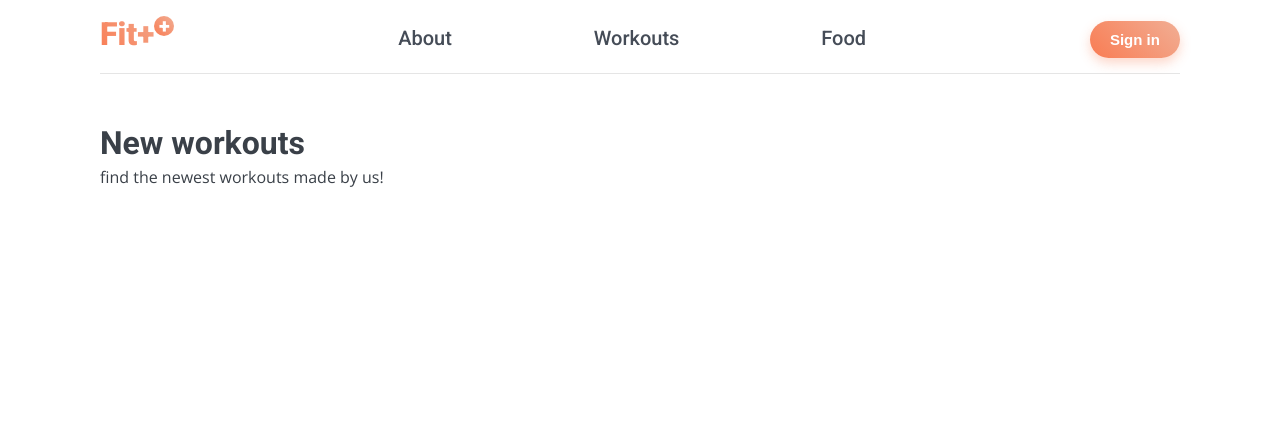
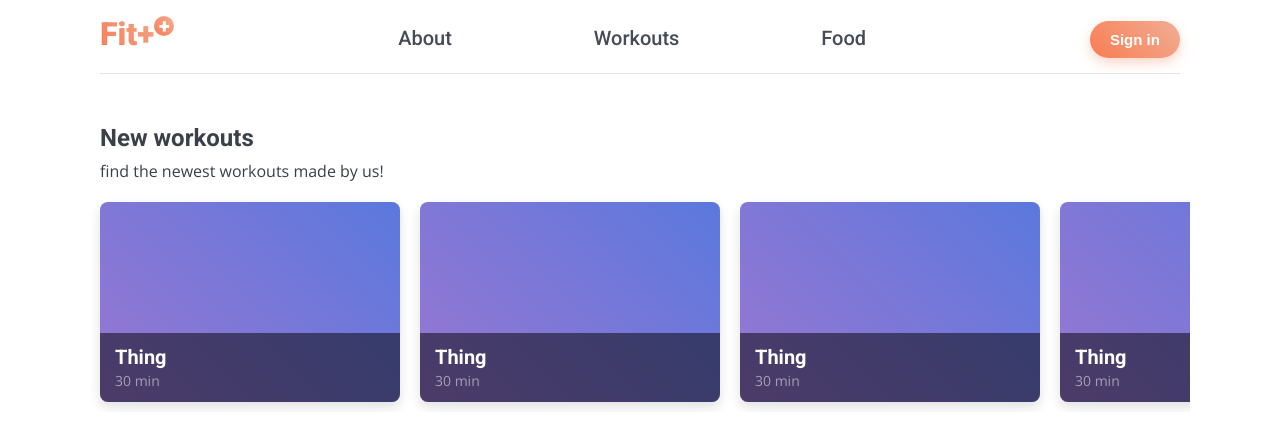
Before and after one commit to FitPlusPlus-Team/FitPlusPlus, a React (Create React App) app in the folder fitplusplus/: page /workouts in a window 1280 px wide. Shown: the top 446 px of the page. Built offline with nearby package versions, Linux system fonts and the light colour scheme.

Commit message:
workout cards

```diff
--- a/fitplusplus/src/components/workouts/style.scss
+++ b/fitplusplus/src/components/workouts/style.scss
@@ -12,11 +12,62 @@
 
     .section-header {
         h1{
-            margin: 0;
+            margin: 8px 0;
         }
         p{
             margin: 4px 0;
         }
     }
 
+    @media (max-width: 900px) {
+        padding: 0 40px;
+    }
+
+    @media (max-width: 600px) {
+        padding: 0 20px;
+    }
+
+    .horizontal-scroll{
+        display:flex;
+        overflow:scroll;
+        padding:10px;
+        margin: 10px -10px;
+        gap: 20px;
+
+        * {
+            flex-shrink: 0;
+
+            flex-grow: 0;
+        }
+    }
+
+    .workout-card{
+        width: 300px;
+        height: 200px;
+        position:relative;
+        background: linear-gradient(45deg, #9A77D2, #5B78DD);
+
+        overflow:hidden;
+
+        .card-description{
+            position:absolute;
+            bottom: 0;
+            padding: 10px 15px;
+            width: 100%;
+            background-color: rgba(0,0,0,0.5);
+
+            color: white;
+
+            h1{
+                font-size: 20px;
+                margin: 2px 0;
+            }
+            p {
+                font-size: 14px;
+                margin: 2px 0;
+                opacity: 0.5;
+            }
+        }
+    }
+
 }
--- a/fitplusplus/src/components/workouts/workouts.jsx
+++ b/fitplusplus/src/components/workouts/workouts.jsx
@@ -22,7 +22,26 @@ const SectionHeader = (props) => {
 
 const NewWorkouts = () => {
     return (
-        <SectionHeader title="New workouts" description="find the newest workouts made by us!"/>
+        <section>
+            <SectionHeader title="New workouts" description="find the newest workouts made by us!"/>
+            <div className="horizontal-scroll">
+                <WorkoutCards title="Thing" time="30 min" />
+                <WorkoutCards title="Thing" time="30 min" />
+                <WorkoutCards title="Thing" time="30 min" />
+                <WorkoutCards title="Thing" time="30 min" />
+            </div>
+        </section>
+    )
+}
+
+const WorkoutCards = (props) => {
+    return (
+        <div className="workout-card">
+            <div className="card-description">
+                <h1>{props.title}</h1>
+                <p>{props.time}</p>
+            </div>
+        </div>
     )
 }
 
```
